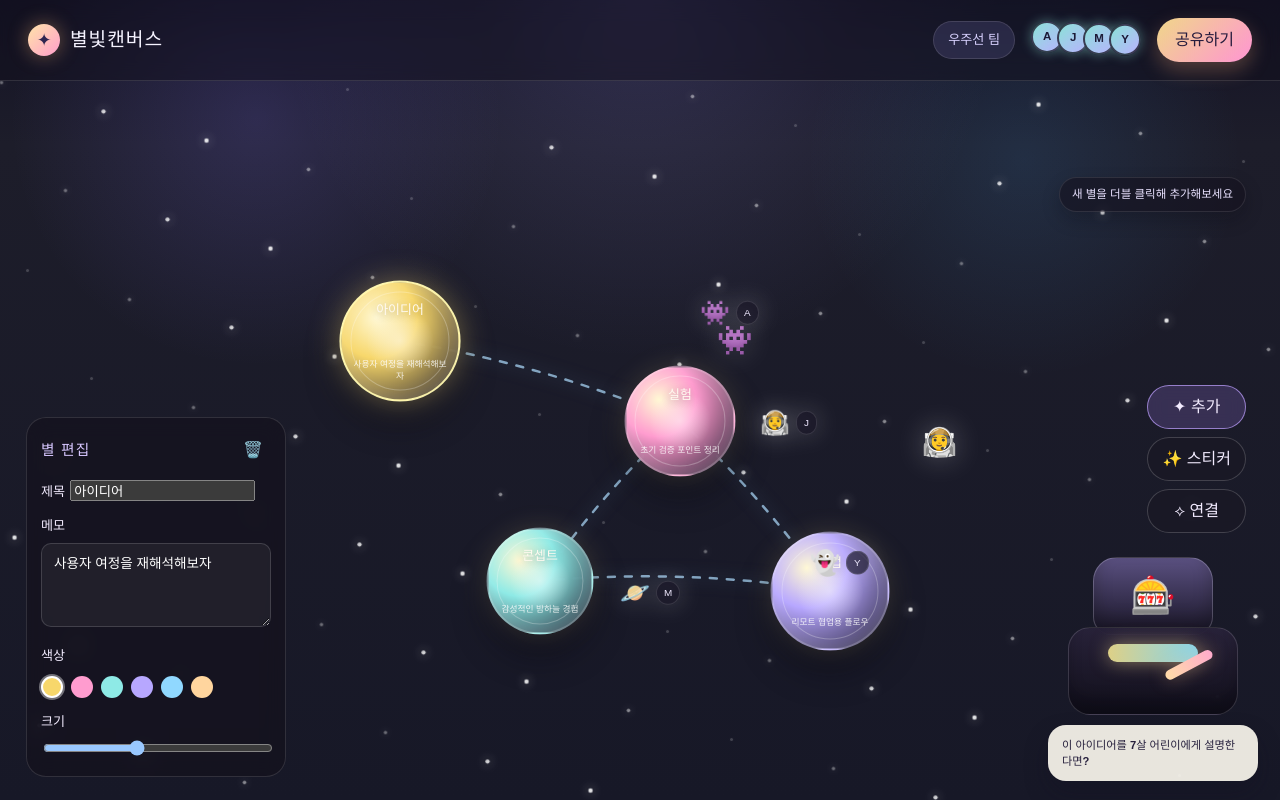
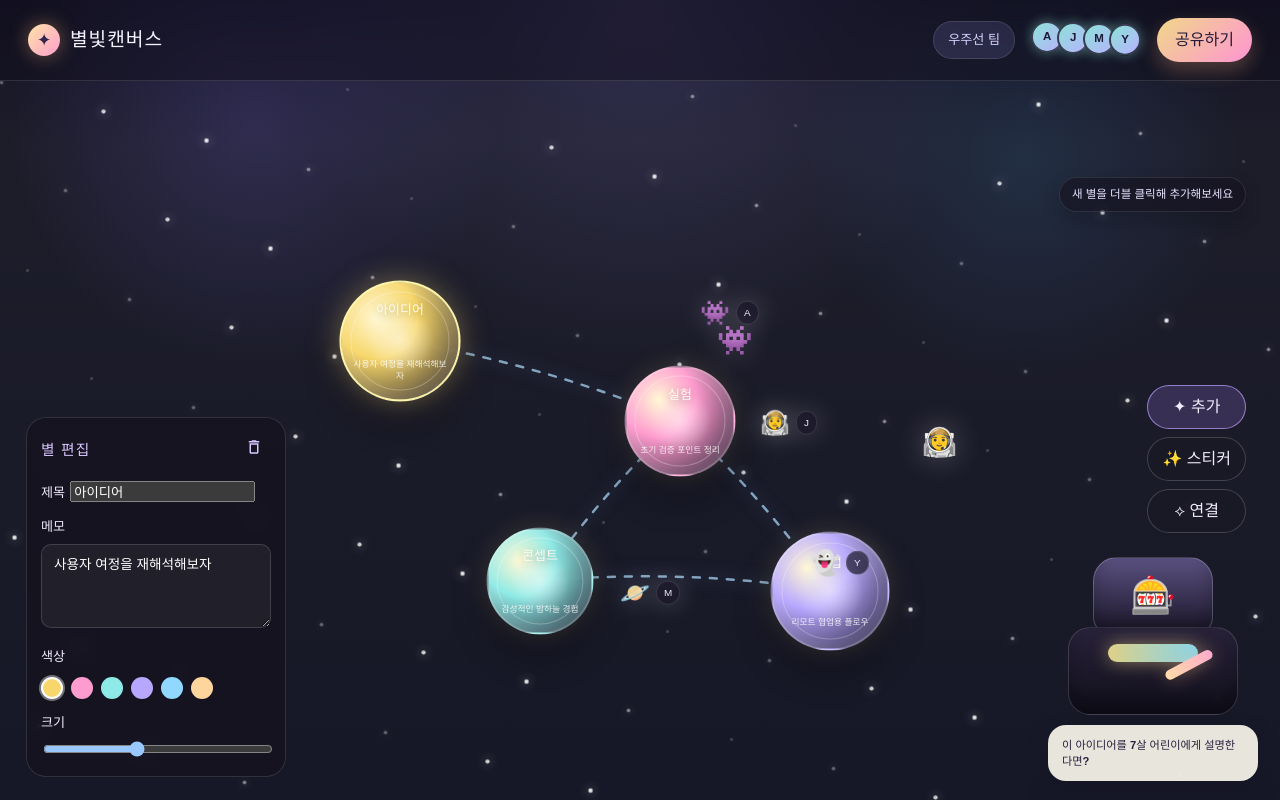
Before and after one commit to YeJiKim06/Starlight_Canvas, a React (Vite) app: page / in a window 1280 px wide. Built offline with nearby package versions, Linux system fonts and the light colour scheme.

Commit message:
feat: react-icons 패키지 추가 및 삭제 버튼 아이콘 변경

```diff
--- a/package.json
+++ b/package.json
@@ -10,7 +10,8 @@
   },
   "dependencies": {
     "react": "^18.3.1",
-    "react-dom": "^18.3.1"
+    "react-dom": "^18.3.1",
+    "react-icons": "^5.7.0"
   },
   "devDependencies": {
     "@types/react": "^18.3.12",
--- a/src/App.tsx
+++ b/src/App.tsx
@@ -1,4 +1,5 @@
 import { useEffect, useRef, useState } from 'react';
+import { MdDeleteOutline } from 'react-icons/md';
 
 type StarNode = {
   id: number;
@@ -404,7 +405,7 @@ function App() {
                 onClick={() => deleteSelectedNode()}
                 title="삭제"
               >
-                🗑️
+                <MdDeleteOutline size={18} />
               </button>
             </div>
             <label className="field-label">
```
Also changed, not shown: 1 other file (tests, documents, lock files or other folders).
